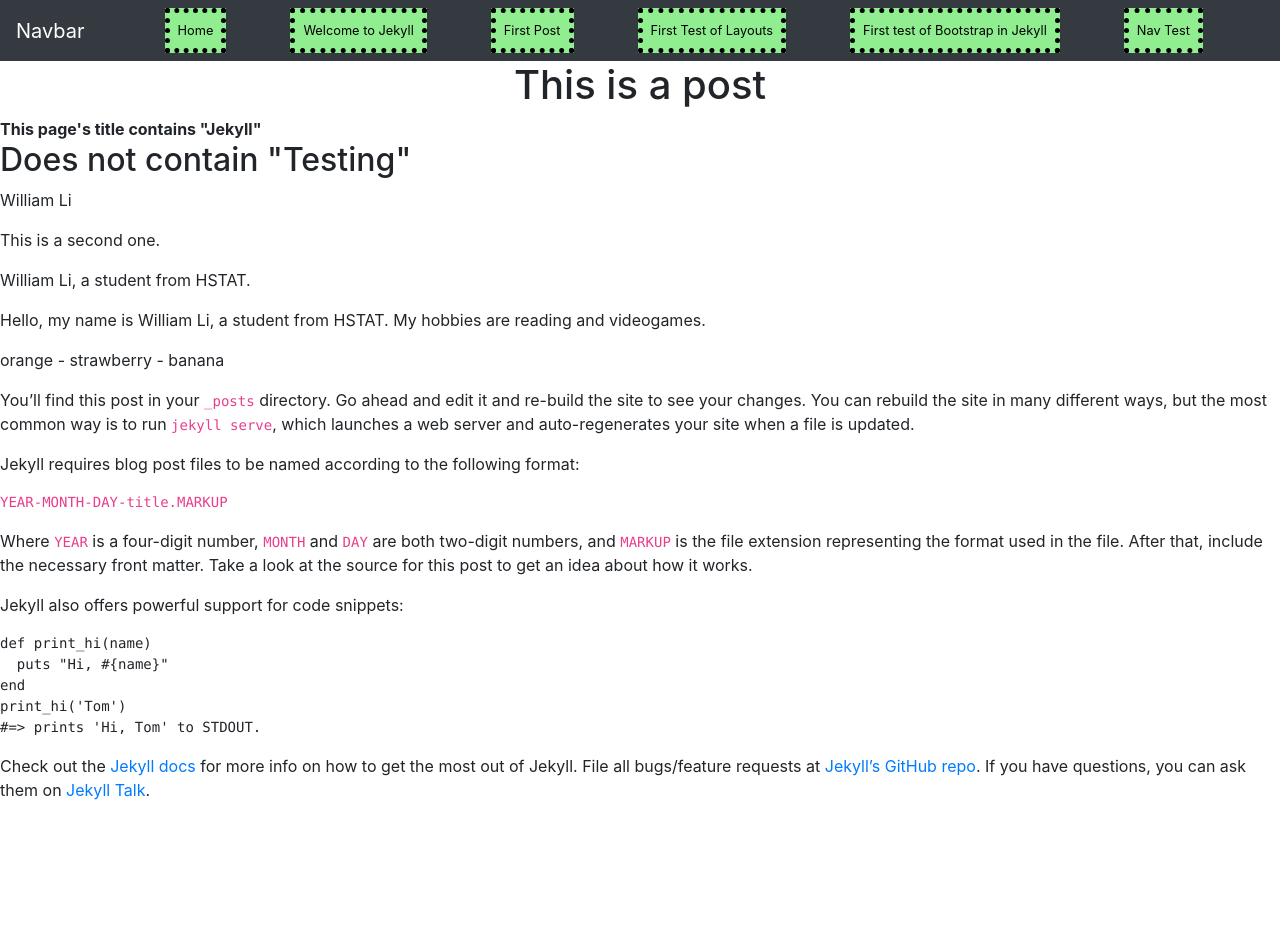
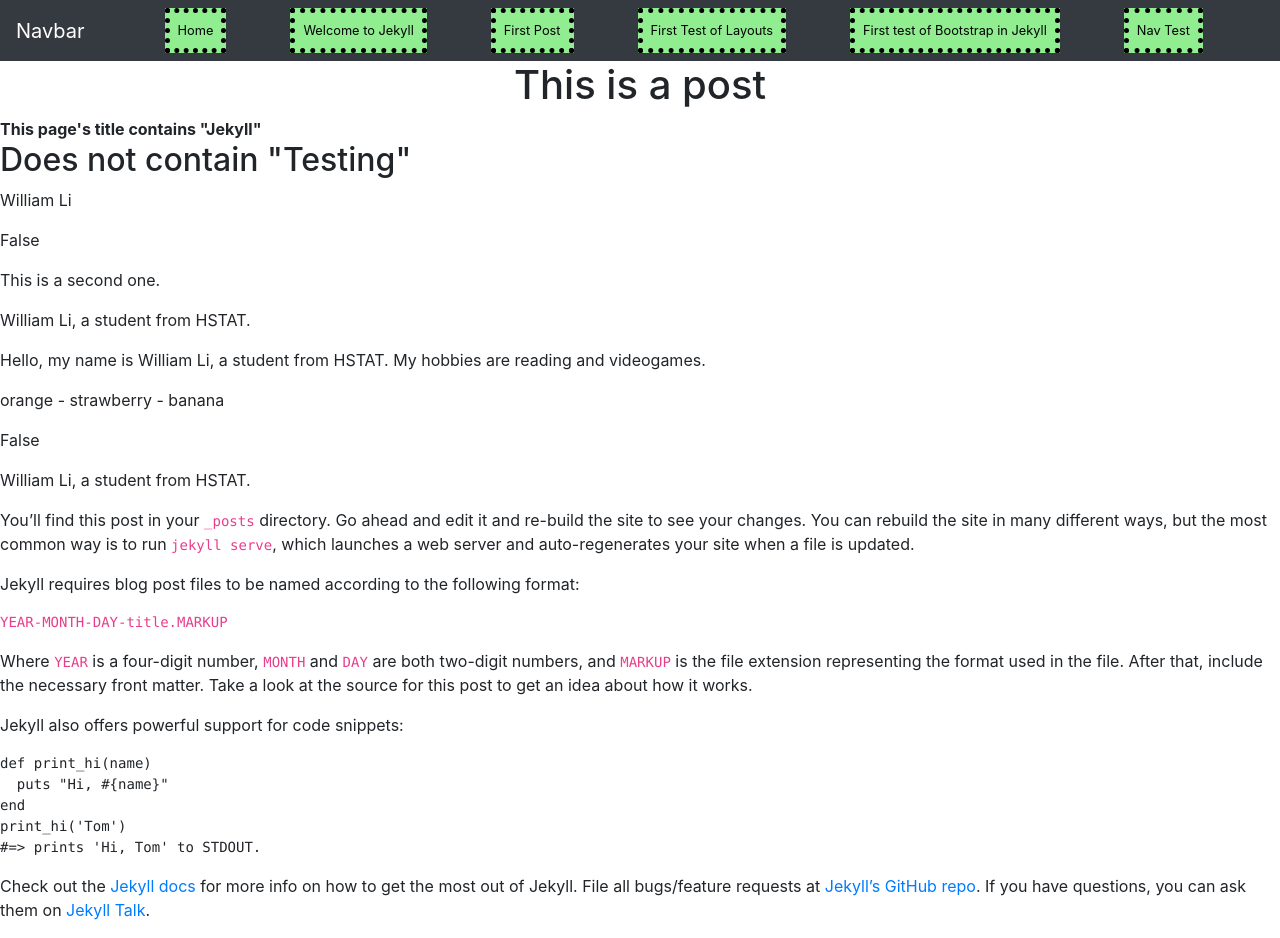
Before and after one commit to williaml4292/SEP-Notes, a Jekyll site: the page built from _posts/2025-02-24-welcome-to-jekyll.markdown, in a window 1280 px wide. Built offline with Jekyll 4.4.1, drawn with Linux system fonts in a browser that asks for light colours; nearby versions of some CDN libraries; before the commit the page ends 900 px from its top, so only the background shows below that.

Commit message:
add more liquid testing

```diff
--- a/_posts/2025-02-24-welcome-to-jekyll.markdown
+++ b/_posts/2025-02-24-welcome-to-jekyll.markdown
@@ -5,6 +5,14 @@ categories: jekyll-update
 permalink: /welcome-to-jekyll/
 ---
 {{ page.author }}
+
+{% if author2 contains "Hello" %}
+The statement is true
+{% else %}
+False
+{% endif %}
+
+
 
 This is a second one.
 {% capture author2 %}
@@ -27,6 +35,16 @@ Hello, my name is {{ author2 }} My hobbies are {{ hobbies }}
     {{ flavor }}{% unless forloop.last %} - {% endunless -%}
 
 {% endfor %}
+
+{% assign text = author2 %}
+
+{% if author2 contains "page.author" %}
+The statement is true
+{% else %}
+False
+{% endif %}
+
+{{ text }}
 
 You’ll find this post in your `_posts` directory. Go ahead and edit it and re-build the site to see your changes. You can rebuild the site in many different ways, but the most common way is to run `jekyll serve`, which launches a web server and auto-regenerates your site when a file is updated.
 
```
